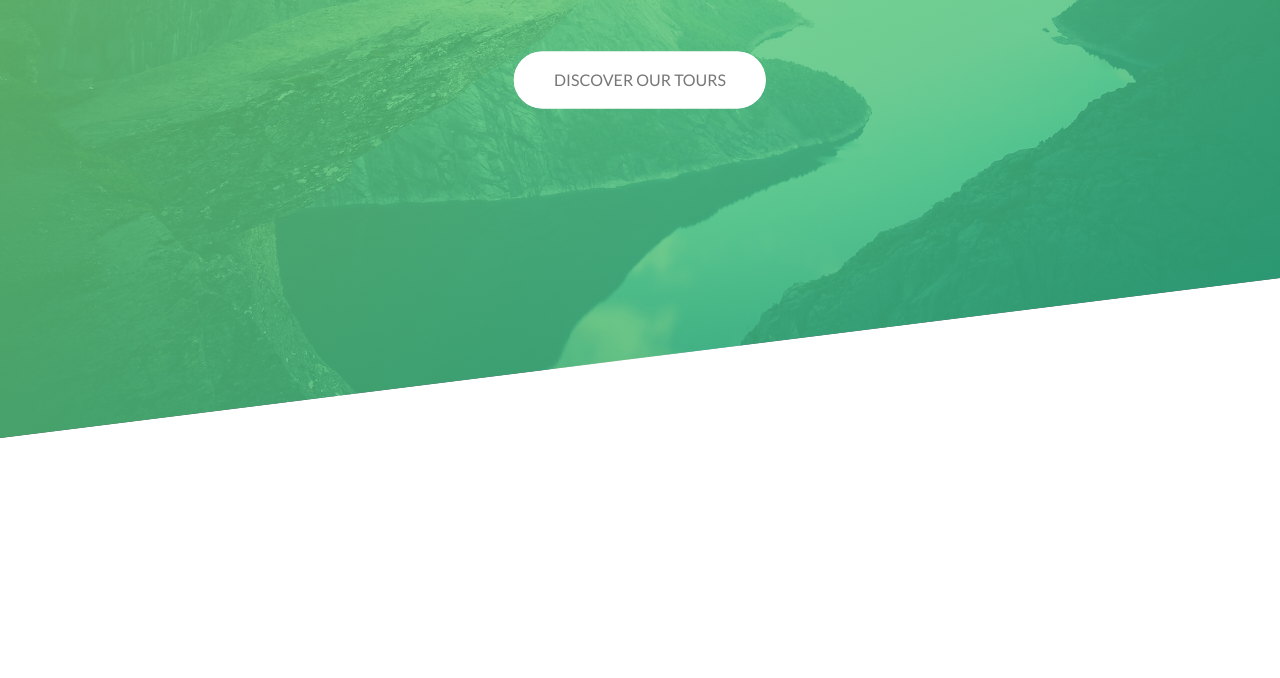
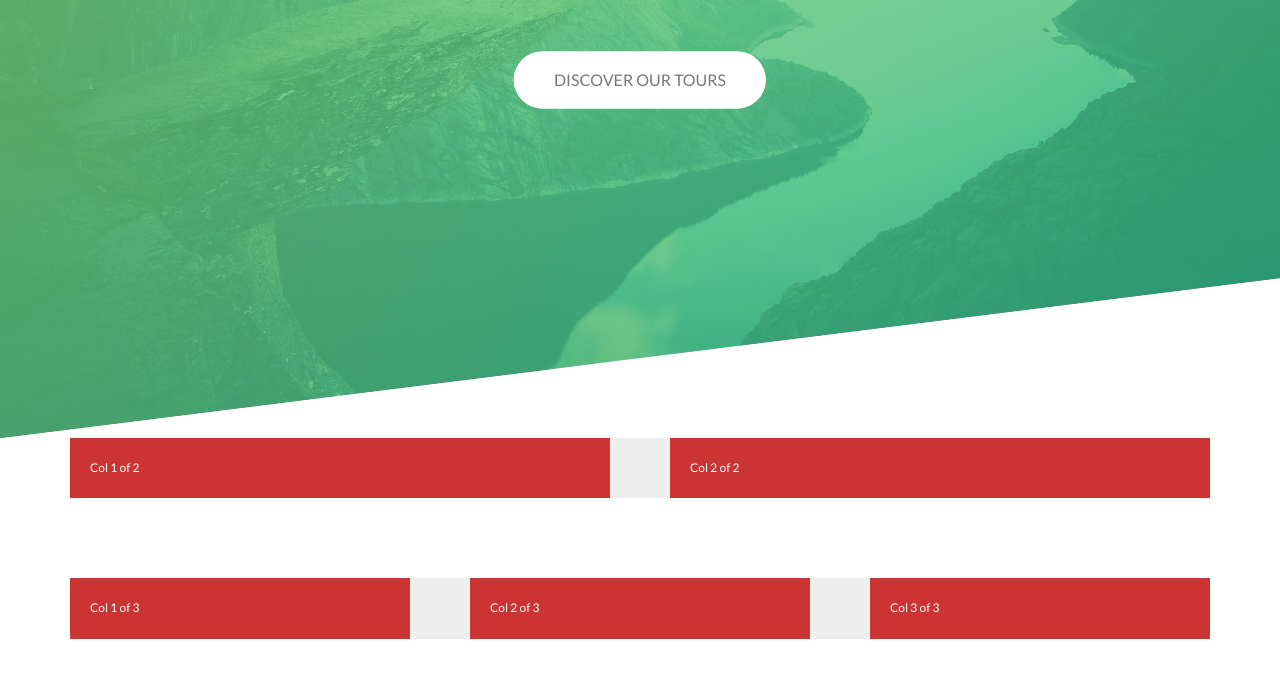
Before and after one commit to ianhaggerty/natours, a website: page index.html in a window 1280 px wide. Shown: the part 322-1000 px from the top of the page. Before the commit the page ends 800 px from the top, so only its background shows below. Drawn offline with nearby package versions, Linux system fonts and the light colour scheme; files that its build step writes are made by us from their sources.

Commit message:
Began implemeting simple grid system.

```diff
--- a/index.html
+++ b/index.html
@@ -28,5 +28,17 @@
         <a href="#" class="btn btn--white btn--animated">Discover our Tours</a>
       </div>
     </header>
+
+    <section class="grid-test">
+      <div class="row">
+        <div class="col col-1-of-2">Col 1 of 2</div>
+        <div class="col col-2-of-2">Col 2 of 2</div>
+      </div>
+      <div class="row">
+        <div class="col col-1-of-3">Col 1 of 3</div>
+        <div class="col col-2-of-3">Col 2 of 3</div>
+        <div class="col col-3-of-3">Col 3 of 3</div>
+      </div>
+    </section>
   </body>
 </html>
--- a/sass/abstracts/_mixins.scss
+++ b/sass/abstracts/_mixins.scss
@@ -0,0 +1,7 @@
+@mixin clearfix {
+  &::after {
+    content: "";
+    display: table;
+    clear: both;
+  }
+}
--- a/sass/abstracts/_variables.scss
+++ b/sass/abstracts/_variables.scss
@@ -5,3 +5,7 @@ $color-primary-dark: #28b485;
 $color-grey-dark: #777;
 $color-white: #fff;
 $color-black: #000;
+
+$grid-width: 114rem;
+$gutter-vertical: 8rem;
+$gutter-horizontal: 6rem;
--- /dev/null
+++ b/sass/layout/_grid.scss
@@ -0,0 +1,35 @@
+.row {
+  max-width: $grid-width;
+  background-color: #eee;
+  margin: 0 auto;
+  margin-bottom: $gutter-vertical;
+
+  &:not(:last-child) {
+    margin-bottom: $gutter-vertical;
+  }
+
+  @include clearfix;
+
+  .col {
+    background-color: desaturate(#ff0000, 40%);
+    float: left;
+    padding: 20px;
+    color: white;
+    font-size: 1.2rem;
+
+    &:not(:last-child) {
+      margin-right: $gutter-horizontal;
+    }
+
+    &.col-1-of-2,
+    &.col-2-of-2 {
+      width: ($grid-width - $gutter-horizontal) / 2;
+    }
+
+    &.col-1-of-3,
+    &.col-2-of-3,
+    &.col-3-of-3 {
+      width: ($grid-width - $gutter-horizontal * 2) / 3;
+    }
+  }
+}
--- a/sass/main.scss
+++ b/sass/main.scss
@@ -9,6 +9,7 @@
 
 @import "components/button";
 
+@import "layout/grid";
 @import "layout/header";
 
 @import "pages/home";
```
